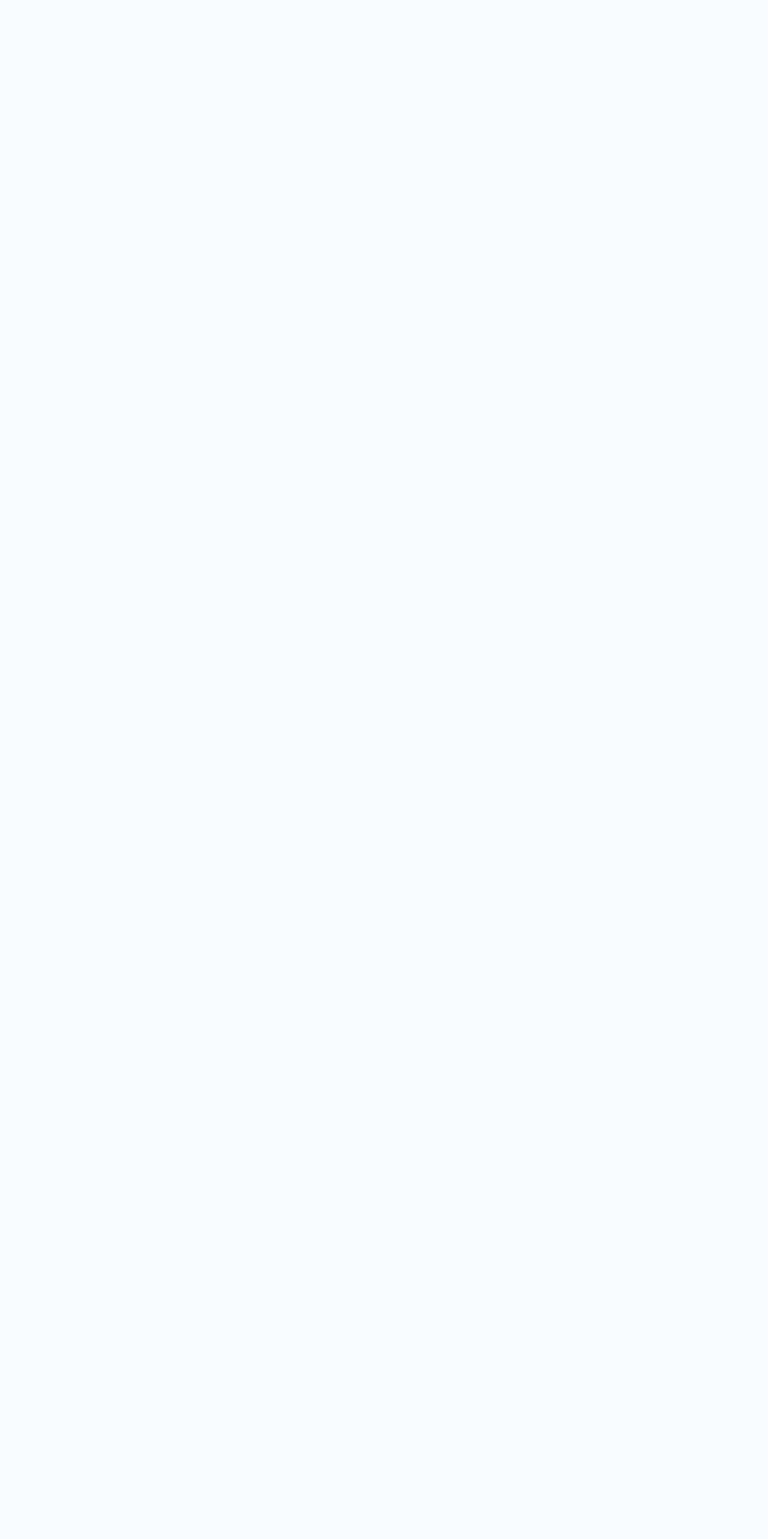
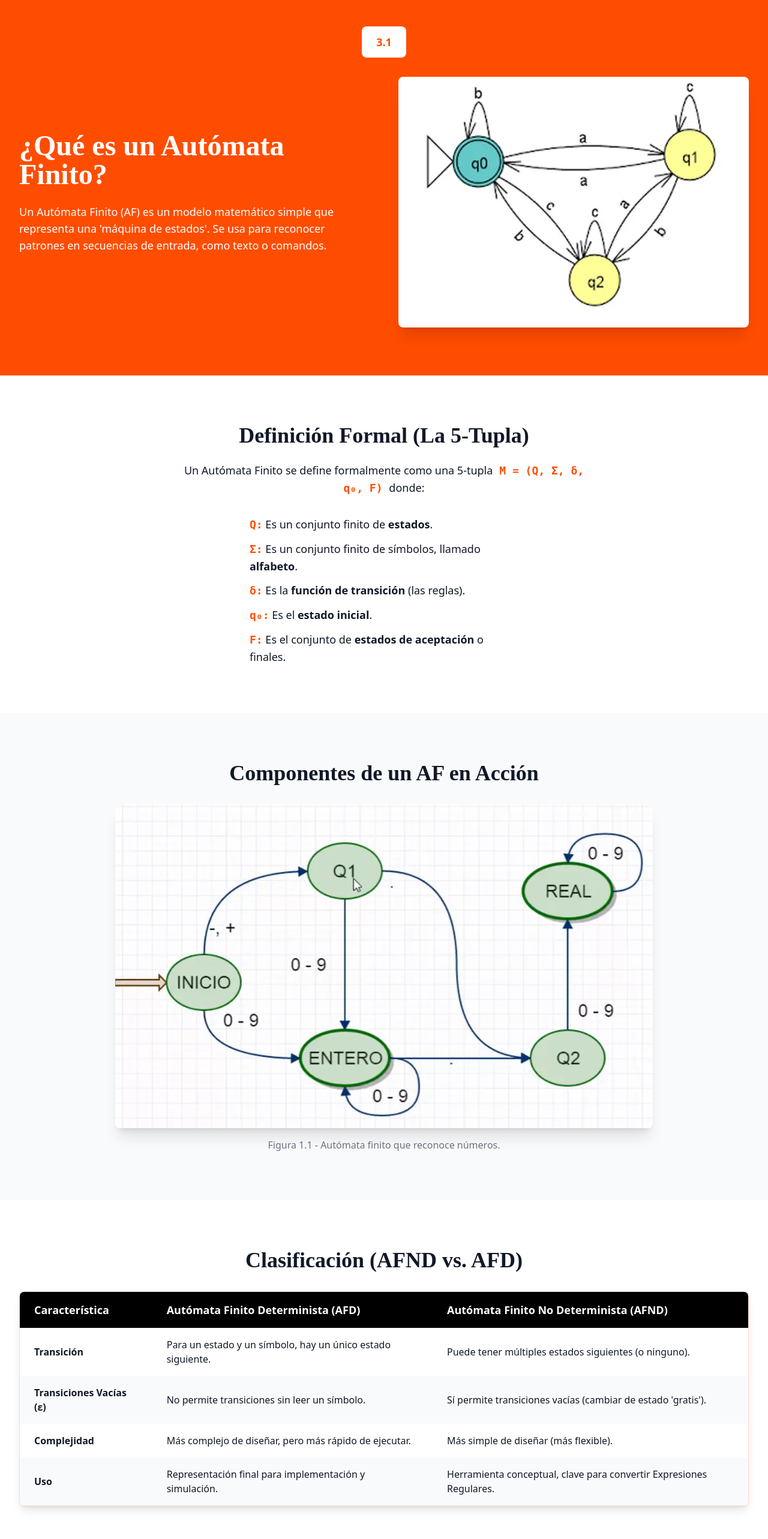
Before and after one commit to eduardomendoza87/Proyecto_Unidad_3, a React (Vite) app: page /tema/3.1 in a window 1280 px wide. Before the commit this address had no page. Shown: the part 100-2666 px from the top of the page at 60% size. Before the commit the page ends 800 px from the top, so only its background shows below. Built offline with nearby package versions, Linux system fonts and the light colour scheme.

Commit message:
Creacion de seccion tema 3.1

```diff
--- a/src/components/ResourceCard.jsx
+++ b/src/components/ResourceCard.jsx
@@ -4,9 +4,8 @@ import { Link } from 'react-router-dom';
 export function ResourceCard({ icon, title, description, tags, href }) {
   return (
     <div className="bg-blanco rounded-2xl shadow-lg p-6 flex flex-col transition-shadow hover:shadow-xl">
-      {/* 1. Icono (lo pasaremos como prop) */}
+      {/* 1. Icono  */}
       <div className="text-principal mb-4">
-        {/* El icono (ej. <Cog size={40} />) vendrá aquí */}
         {icon}
       </div>
 
@@ -15,7 +14,7 @@ export function ResourceCard({ icon, title, description, tags, href }) {
         {title}
       </h3>
 
-      {/* 3. Descripción (flex-grow hace que todas las cards tengan la misma altura) */}
+      {/* 3. Descripción  */}
       <p className="font-textos text-texto-gris mb-6 flex-grow">
         {description}
       </p>
--- /dev/null
+++ b/src/pages/Tema1.jsx
@@ -0,0 +1,174 @@
+import React from "react";
+import { Link } from "react-router-dom";
+
+//imagenes
+import Hero_Imagen from "../assets/Tema1/Unidad3_1.webp";
+import Tema1_Imagen from "../assets/Tema1/tema1_imagen.webp";
+
+// DATOS DE LA TABLA
+const tableData = [
+  {
+    caracteristica: "Transición",
+    afd: "Para un estado y un símbolo, hay un único estado siguiente.",
+    afnd: "Puede tener múltiples estados siguientes (o ninguno).",
+  },
+  {
+    caracteristica: "Transiciones Vacías (ε)",
+    afd: "No permite transiciones sin leer un símbolo.",
+    afnd: "Sí permite transiciones vacías (cambiar de estado 'gratis').",
+  },
+  {
+    caracteristica: "Complejidad",
+    afd: "Más complejo de diseñar, pero más rápido de ejecutar.",
+    afnd: "Más simple de diseñar (más flexible).",
+  },
+  {
+    caracteristica: "Uso",
+    afd: "Representación final para implementación y simulación.",
+    afnd: "Herramienta conceptual, clave para convertir Expresiones Regulares.",
+  },
+];
+
+
+const Tema1 = () => {
+  return (
+    <>
+      {/*SECCIÓN HERO  */}
+      <section className="bg-principal py-20 px-8">
+        {/* Badge 3.1 */}
+        <div className="flex justify-center mb-8">
+          <span className="bg-blanco text-principal font-bold py-3 px-6 rounded-lg text-lg">
+            3.1
+          </span>
+        </div>
+
+        <div className="max-w-7xl mx-auto grid grid-cols-1 md:grid-cols-2 gap-12 items-center">
+          <div className="flex flex-col justify-center">
+            {/* Título  */}
+            <h1 className="font-titulos text-5xl text-blanco font-bold mb-6">
+              ¿Qué es un Autómata Finito?
+            </h1>
+            {/* Párrafo */}
+            <p className="font-textos text-lg text-blanco font-normal mb-8">
+              Un Autómata Finito (AF) es un modelo matemático simple que
+              representa una 'máquina de estados'. Se usa para reconocer
+              patrones en secuencias de entrada, como texto o comandos.
+            </p>
+          </div>
+          {/*Imagen */}
+          <div>
+            <img
+              src={Hero_Imagen}
+              alt="Diagrama de un autómata finito"
+              className="w-full h-auto object-cover rounded-lg shadow-xl"
+            />
+          </div>
+        </div>
+      </section>
+
+      {/* Seccion 2: Definicion formal  */}
+      <section className="bg-blanco py-20 px-8">
+        <div className="max-w-4xl mx-auto text-center">
+          {/*Titulo*/}
+          <h2 className="font-titulos text-4xl text-texto-principal font-bold mb-6">
+            Definición Formal (La 5-Tupla)
+          </h2>
+          <p className="text-lg text-texto-principal font-normal mb-8 max-w-2xl mx-auto">
+            Un Autómata Finito se define formalmente como una 5-tupla
+            <strong className="font-mono text-principal"> M = (Q, Σ, δ, q₀, F) </strong>
+            donde:
+          </p>
+
+          {/* Lista de Definición  */}
+          <ul className="max-w-md mx-auto space-y-3 text-texto-principal text-left font-textos text-lg">
+            <li><strong className="font-mono text-principal">Q:</strong> Es un conjunto finito de <strong>estados</strong>.</li>
+            <li><strong className="font-mono text-principal">Σ:</strong> Es un conjunto finito de símbolos, llamado <strong>alfabeto</strong>.</li>
+            <li><strong className="font-mono text-principal">δ:</strong> Es la <strong>función de transición</strong> (las reglas).</li>
+            <li><strong className="font-mono text-principal">q₀:</strong> Es el <strong>estado inicial</strong>.</li>
+            <li><strong className="font-mono text-principal">F:</strong> Es el conjunto de <strong>estados de aceptación</strong> o finales.</li>
+          </ul>
+        </div>
+      </section>
+
+      {/* Seccion 3: Titulo e imagen */}
+      <section className="bg-fondo-claro py-20 px-8">
+        <div className="max-w-5xl mx-auto">
+          {/* Título  */}
+          <h2 className="font-titulos text-4xl text-center text-texto-principal font-bold mb-8">
+            Componentes de un AF en Acción
+          </h2>
+          {/*Imagen */}
+          <div className="text-center">
+            <img
+              src={Tema1_Imagen}
+              alt="Diagrama de autómata que reconoce números"
+              className="w-full h-auto object-cover rounded-lg shadow-xl max-w-4xl mx-auto"
+            />
+            {/* Pie de foto */}
+            <p className="text-md text-texto-gris font-normal mt-4">
+              Figura 1.1 - Autómata finito que reconoce números.
+            </p>
+          </div>
+        </div>
+      </section>
+
+      {/* Seccion 4: Tabla comparativa */}
+      <section className="bg-blanco py-20 px-8">
+        <div className="max-w-7xl mx-auto">
+          <h2 className="font-titulos text-4xl text-center text-texto-principal font-bold mb-8">
+            Clasificación (AFND vs. AFD)
+          </h2>
+          <div className="shadow-lg rounded-lg overflow-hidden border border-principal/20">
+            <div className="overflow-x-auto">
+              <table className="min-w-full">
+                {/* Encabezado */}
+                <thead>
+                  <tr className="bg-fondo-oscuro text-blanco">
+                    <th className="py-4 px-6 text-left font-titulos text-lg">Característica</th>
+                    <th className="py-4 px-6 text-left font-titulos text-lg">Autómata Finito Determinista (AFD)</th>
+                    <th className="py-4 px-6 text-left font-titulos text-lg">Autómata Finito No Determinista (AFND)</th>
+                  </tr>
+                </thead>
+                {/* Cuerpo de la Tabla  */}
+                <tbody className="font-textos">
+                  {tableData.map((row, index) => (
+                    <tr
+                      key={row.caracteristica}
+                      className={index % 2 === 0 ? 'bg-blanco' : 'bg-fondo-claro'}
+                    >
+                      <td className="py-4 px-6 font-bold text-texto-principal">{row.caracteristica}</td>
+                      <td className="py-4 px-6 text-texto-principal">{row.afd}</td>
+                      <td className="py-4 px-6 text-texto-principal">{row.afnd}</td>
+                    </tr>
+                  ))}
+                </tbody>
+              </table>
+            </div>
+          </div>
+        </div>
+      </section>
+
+      {/* Seccion 5: Navegacion  */}
+      <section className="bg-principal py-20 px-8">
+        <div className="flex items-center justify-center gap-6">
+          {/* Boton volver a inicio */}
+          <Link
+            to="/"
+            className="border-2 border-blanco text-blanco font-bold py-3 px-6 rounded-lg transition-transform hover:scale-105"
+          >
+            Volver a inicio
+          </Link>
+
+          {/* Botón Pasar a siguiente tema  */}
+          <Link
+            to="/tema/3.2"
+            className="bg-blanco text-principal font-bold py-3 px-6 rounded-lg transition-transform hover:scale-105"
+          >
+            Siguiente tema (3.2)
+          </Link>
+        </div>
+      </section>
+    </>
+  );
+};
+export default Tema1;
--- a/src/routes/AppRoutes.jsx
+++ b/src/routes/AppRoutes.jsx
@@ -8,6 +8,7 @@ import Home from '../pages/Home';
 import { Recursos } from '../pages/Resources';
 import Glosario from '../pages/subPages/glossary';
 import Creditos from '../pages/Credits';
+import Tema1 from '../pages/Tema1';
 
 const AppRoutes = () => {
     return(
@@ -19,6 +20,7 @@ const AppRoutes = () => {
             <Route path='/recursos' element={<Recursos/>}/>
             <Route path='/subPages/glosario' element={<Glosario/>}/>
             <Route path='/creditos' element={<Creditos/>}/>
+            <Route path='/tema/:slug' element={<Tema1/>}/>
             </Route>
         </Routes>
         </BrowserRouter>
```
Also changed, not shown: src/assets/Tema1/Unidad3_1.webp (added), src/assets/Tema1/tema1_imagen.webp (added).
